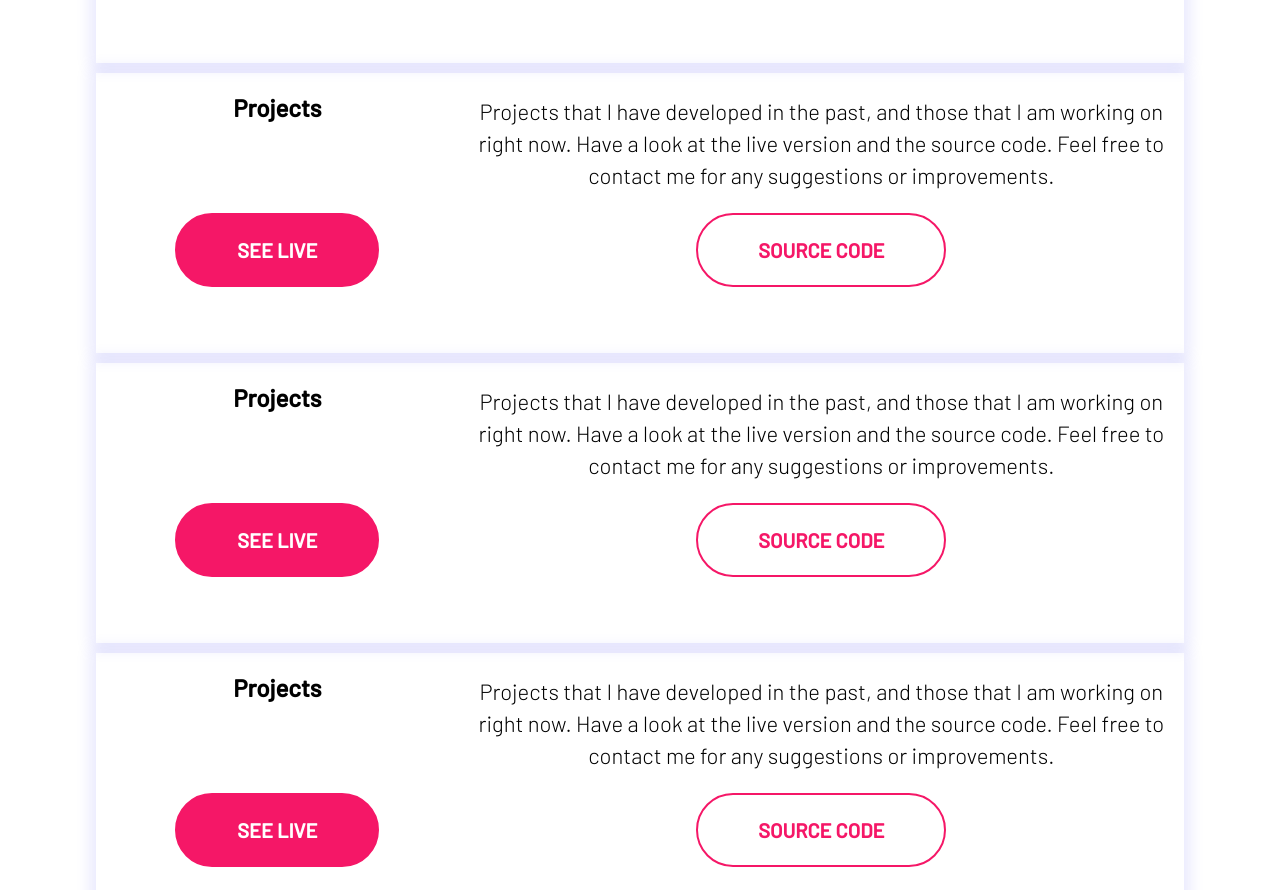
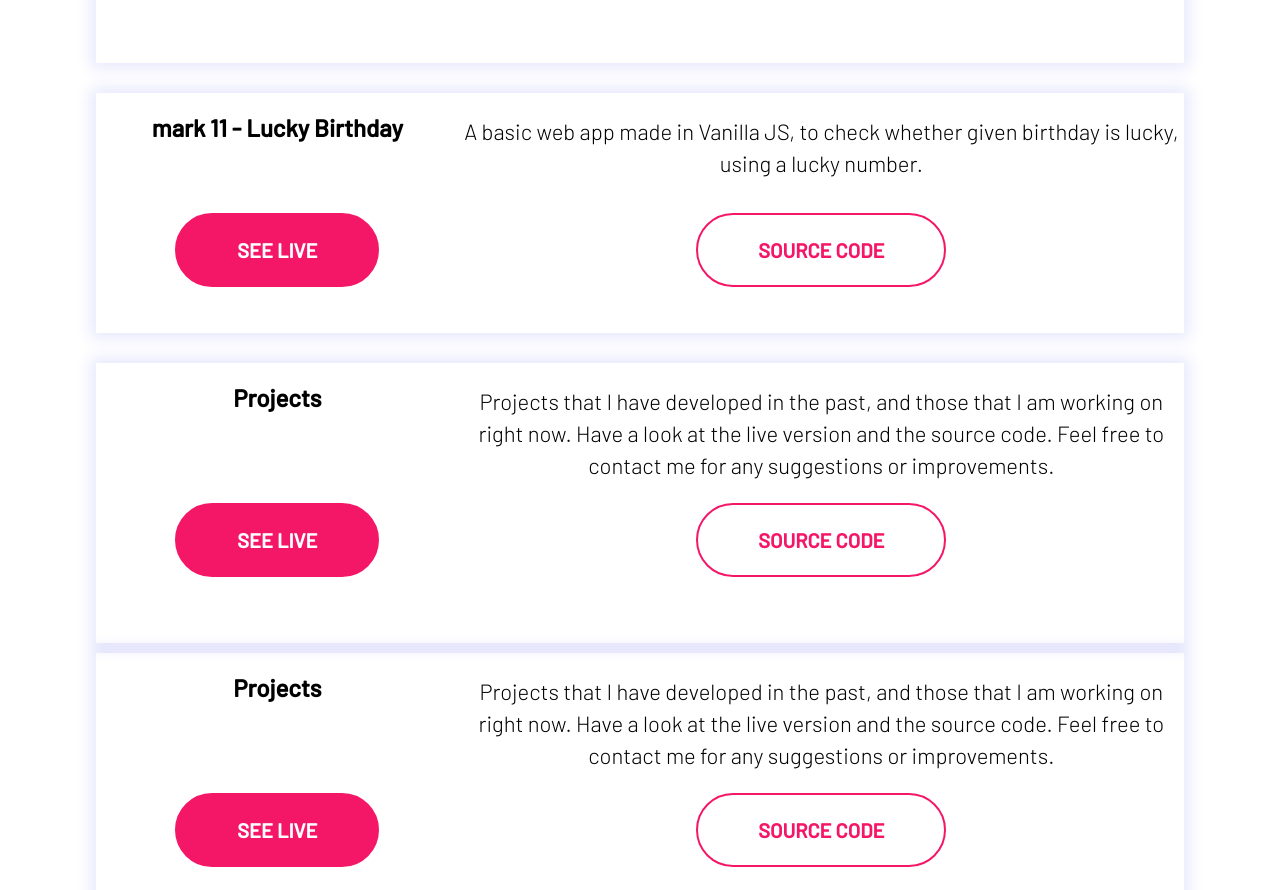
Before and after one commit to kaustubh-jsr/portfolio-page, a plain HTML site: page projects.html in a window 1280 px wide. Shown: the part 2352-3242 px from the top of the page. Drawn offline with Linux system fonts and the light colour scheme.

Commit message:
Updated project link

```diff
--- a/projects.html
+++ b/projects.html
@@ -101,13 +101,12 @@
             </div>
 
             <div class="content-text">
-                <h2>Projects</h2>
+                <h2>mark 11 - Lucky Birthday</h2>
                 <p class="content-subtext">
-                Projects that I have developed in the past, and those that I am working on right now.
-                Have a look at the live version and the source code. Feel free to contact me for any suggestions or improvements.
+                A basic web app made in Vanilla JS, to check whether given birthday is lucky, using a lucky number.
                 </p>
-             <a class="btn-dark" target="_blank" target="_blank" href="projects.html">See Live</a>
-            <a class="btn-light" target="_blank" target="_blank" href="projects.html">Source Code</a>
+             <a class="btn-dark" target="_blank" target="_blank" href="https://luckybdate.netlify.app/">See Live</a>
+            <a class="btn-light" target="_blank" target="_blank" href="https://github.com/kaustubh-jsr/lucky-birthday">Source Code</a>
             </div>
             <div class="content-text">
                 <h2>Projects</h2>
```
